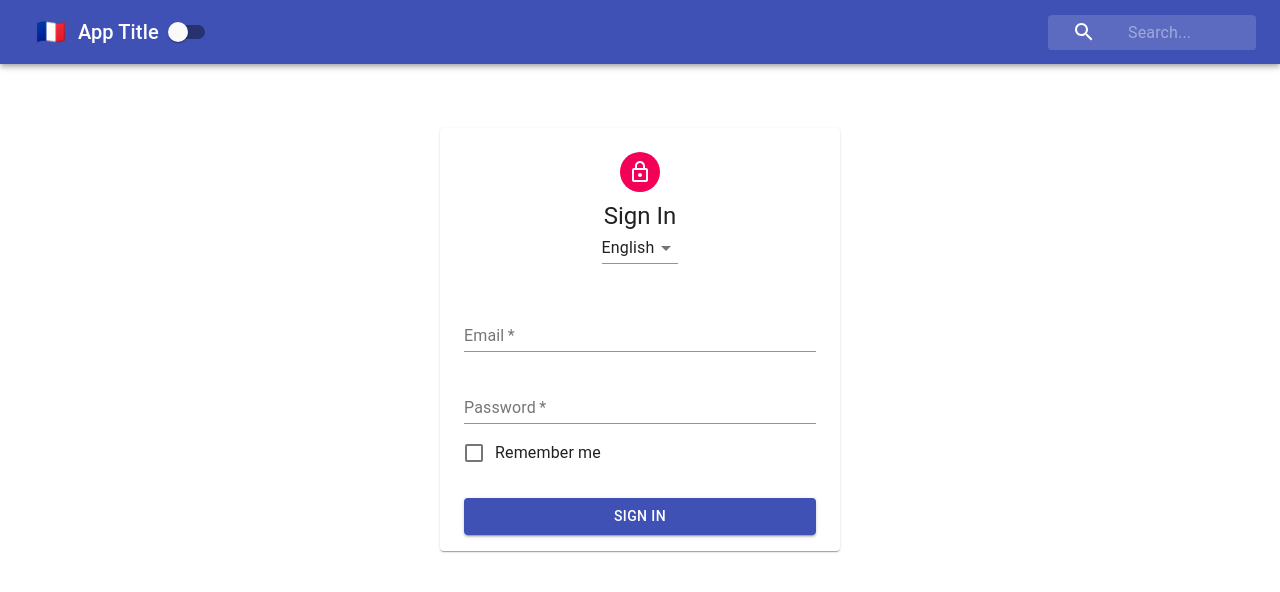
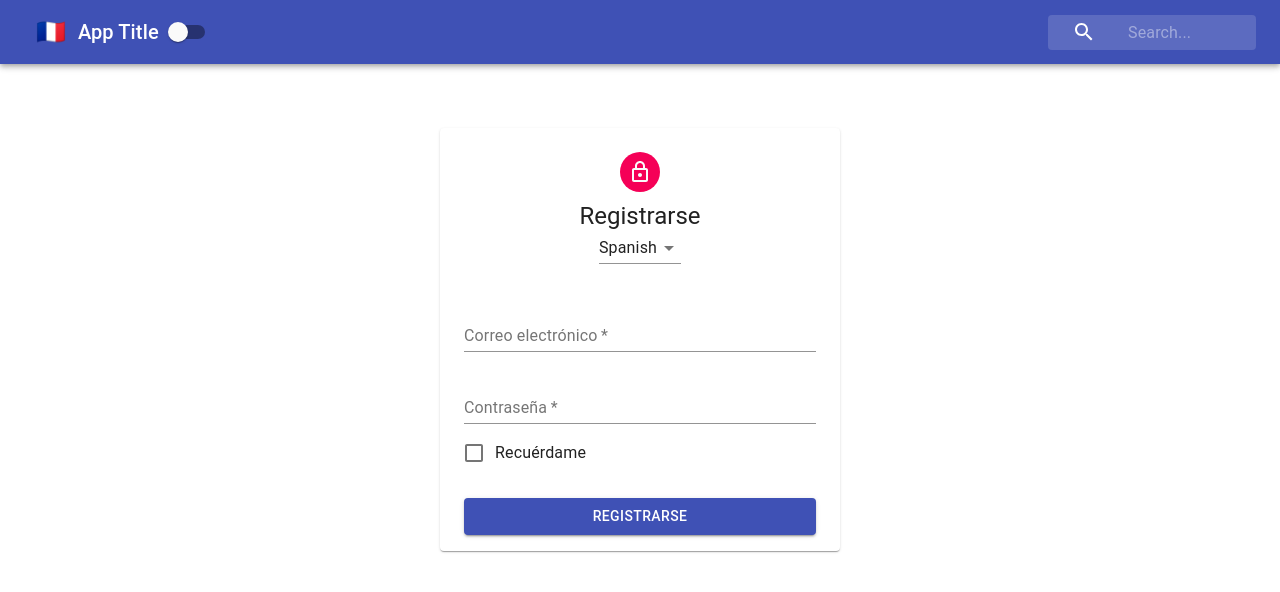
Before and after one commit to arturogbruno/react-context-with-hooks, a React (Create React App) app: page / in a window 1280 px wide. Shown: the top 592 px of the page. Built offline with nearby package versions, Linux system fonts and the light colour scheme.

Commit message:
add LanguageContext

```diff
--- a/src/App.js
+++ b/src/App.js
@@ -1,5 +1,6 @@
 import React from 'react';
 import { ThemeProvider } from './contexts/ThemeContext';
+import { LanguageProvider } from './contexts/LanguageContext';
 import PageContent from './components/PageContent';
 import Navbar from './components/Navbar';
 import Form from "./components/Form";
@@ -7,10 +8,12 @@
 function App() {
   return (
     <ThemeProvider>
-      <PageContent>
-        <Navbar />
-        <Form />
-      </PageContent>
+      <LanguageProvider>
+        <PageContent>
+          <Navbar />
+          <Form />
+        </PageContent>
+      </LanguageProvider>
     </ThemeProvider>
   );
 }
--- a/src/components/Form.js
+++ b/src/components/Form.js
@@ -1,7 +1,7 @@
 import React, { Component } from "react";
+import { LanguageContext } from '../contexts/LanguageContext';
 import Avatar from "@material-ui/core/Avatar";
 import Button from "@material-ui/core/Button";
-import CssBaseline from "@material-ui/core/CssBaseline";
 import FormControl from "@material-ui/core/FormControl";
 import FormControlLabel from "@material-ui/core/FormControlLabel";
 import Checkbox from "@material-ui/core/Checkbox";
@@ -15,8 +15,32 @@
 import withStyles from "@material-ui/core/styles/withStyles";
 import styles from "../styles/FormStyles";
 
+const text = {
+    english: {
+        signIn: "Sign In",
+        email: "Email",
+        password: "Password",
+        rememberMe: "Remember me"
+    },
+    french: {
+        signIn: "Se Connecter",
+        email: "Adresse électronique",
+        password: "Mot de passe",
+        rememberMe: "Souviens-toi de moi"
+    },
+    spanish: {
+        signIn: "Registrarse",
+        email: "Correo electrónico",
+        password: "Contraseña",
+        rememberMe: "Recuérdame"
+    }
+}
+
 class Form extends Component {
+    static contextType = LanguageContext;
     render() {
+        const { language, changeLanguage } = this.context;
+        const { signIn, email, password, rememberMe } = text[language];
         const { classes } = this.props;
         return (
             <main className={classes.main}>
@@ -24,24 +48,24 @@
                     <Avatar className={classes.avatar}>
                         <LockOutlinedIcon />
                     </Avatar>
-                    <Typography variant="h5">Sign In</Typography>
-                    <Select value="english">
+                    <Typography variant="h5">{signIn}</Typography>
+                    <Select value={language} onChange={changeLanguage}>
                         <MenuItem value="english">English</MenuItem>
                         <MenuItem value="french">French</MenuItem>
                         <MenuItem value="spanish">Spanish</MenuItem>
                     </Select>
                     <form className={classes.form}>
                         <FormControl margin="normal" required fullWidth>
-                            <InputLabel htmlFor="email">Email</InputLabel>
+                            <InputLabel htmlFor="email">{email}</InputLabel>
                             <Input id="email" name="email"></Input>
                         </FormControl>
                         <FormControl margin="normal" required fullWidth>
-                            <InputLabel htmlFor="password">Password</InputLabel>
+                            <InputLabel htmlFor="password">{password}</InputLabel>
                             <Input id="password" name="password"></Input>
                         </FormControl>
                         <FormControlLabel
                             control={<Checkbox color="primary" />}
-                            label="Remember me"
+                            label={rememberMe}
                         />
                         <Button
                             type="submit"
@@ -50,7 +74,7 @@
                             fullWidth
                             className={classes.submit}
                         >
-                            Sign In
+                            {signIn}
                         </Button>
                     </form>
                 </Paper>
--- /dev/null
+++ b/src/contexts/LanguageContext.js
@@ -0,0 +1,27 @@
+import React, { Component, createContext } from 'react';
+
+export const LanguageContext = createContext();
+
+export class LanguageProvider extends Component {
+    constructor(props) {
+        super(props);
+
+        this.state = {
+            language: "spanish"
+        };
+
+        this.changeLanguage = this.changeLanguage.bind(this);
+    }
+
+    changeLanguage(e) {
+        this.setState({ language: e.target.value });
+    }
+
+    render() {
+        return(
+            <LanguageContext.Provider value={{...this.state, changeLanguage: this.changeLanguage}}>
+                {this.props.children}
+            </LanguageContext.Provider>
+        )
+    }
+}
```
